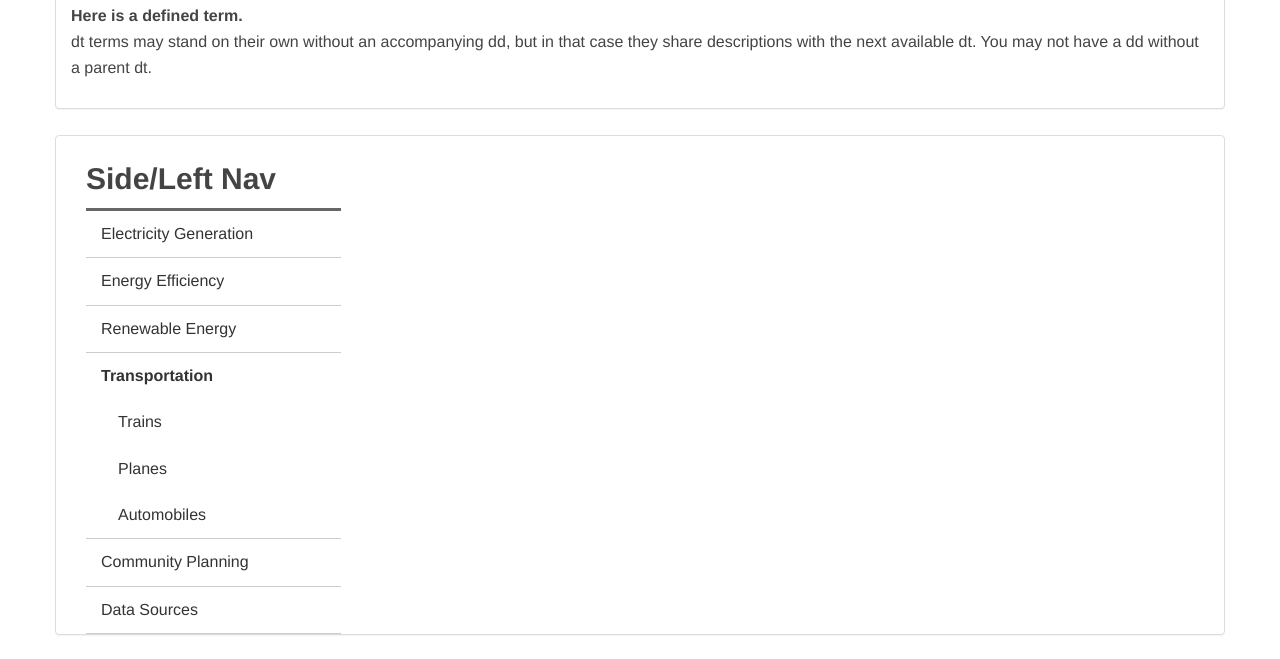
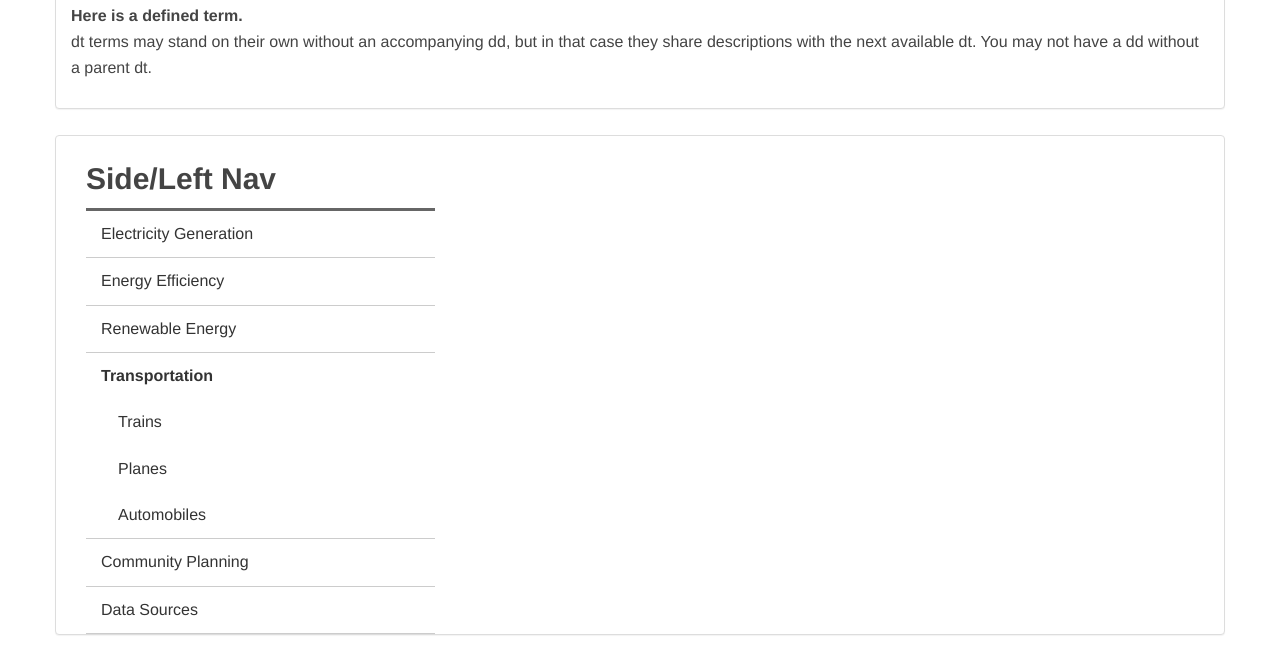
Before and after one commit to NREL/eere-app-template, a website: page style_guide.html in a window 1280 px wide. Shown: the part 2340-2999 px from the top of the page. Drawn offline with nearby package versions, Linux system fonts and the light colour scheme; files that its build step writes are made by us from their sources.

Commit message:
updated left nav styles

```diff
--- a/style_guide.html
+++ b/style_guide.html
@@ -111,7 +111,7 @@
 
 <div class="row panel panel-default" id="Sidenav">
 <div class="col-sm-12">
-<div class="col-sm-3">
+<div class="col-sm-4">
 
         <h2>Side/Left Nav</h2>
 
```
